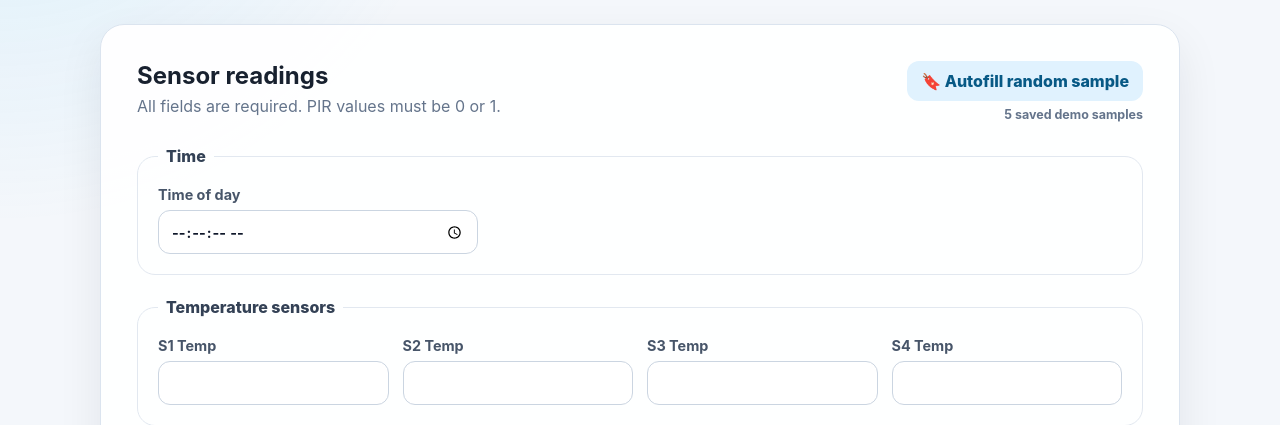
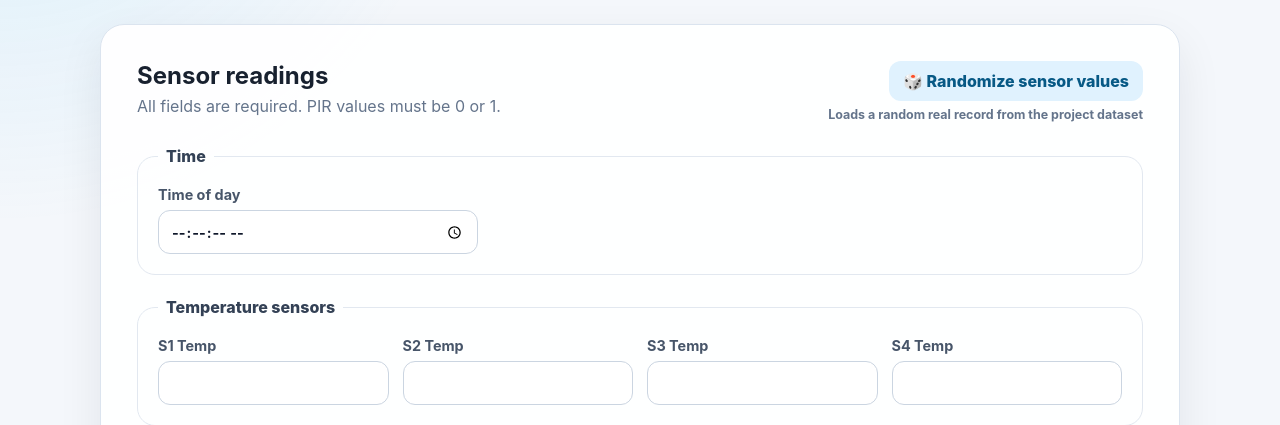
Before and after one commit to Anushangar-U/FDM, a Flask app: page / in a window 1280 px wide. Shown: the part 256-681 px from the top of the page. Run offline with Flask 3, Linux system fonts and the light colour scheme.

Commit message:
Rename sample control to sensor randomizer

```diff
--- a/system/templates/index.html
+++ b/system/templates/index.html
@@ -23,9 +23,9 @@
           <h2>Sensor readings</h2>
           <p>All fields are required. PIR values must be 0 or 1.</p>
         </div>
-        <div class="sample-bookmark" aria-label="Saved sample values">
-          <button class="secondary-button" id="sample-button" type="button">🔖 Autofill random sample</button>
-          <small id="sample-status">5 saved demo samples</small>
+        <div class="sample-bookmark" aria-label="Random sensor values">
+          <button class="secondary-button" id="sample-button" type="button">🎲 Randomize sensor values</button>
+          <small id="sample-status">Loads a random real record from the project dataset</small>
         </div>
       </div>
 
```
